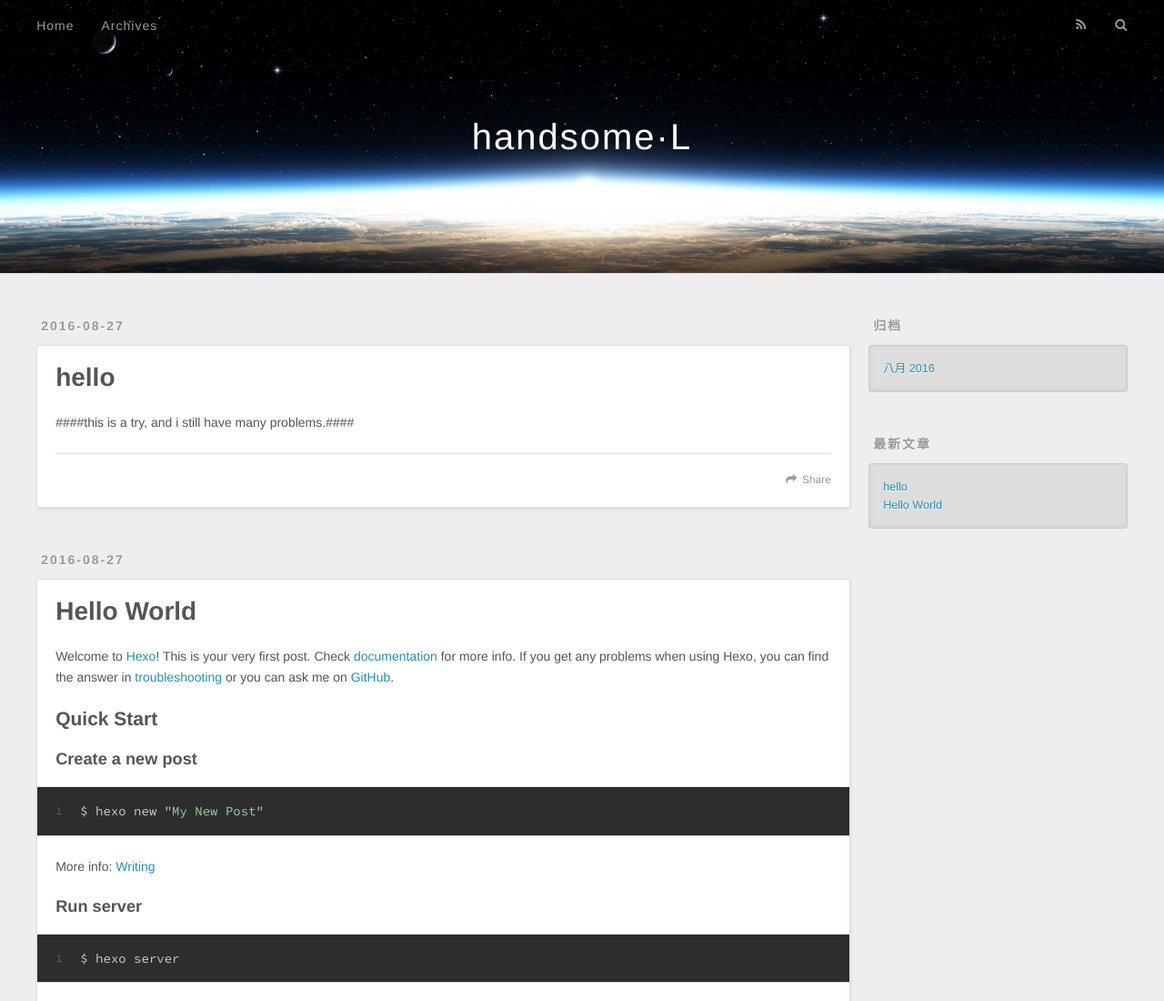
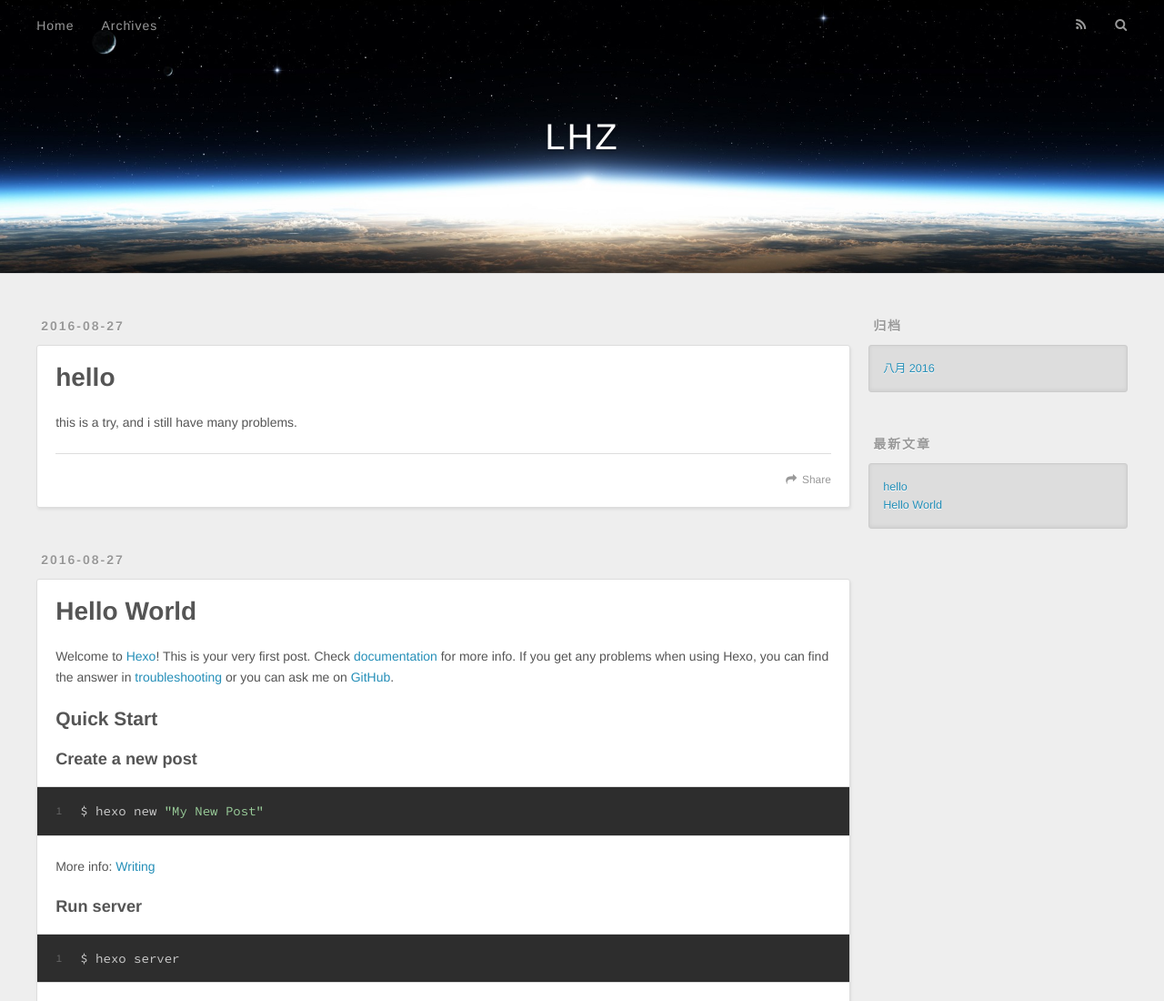
Before and after one commit to handsomeLHZ/handsomeLHZ.github.io, a plain HTML site: page index.html in a window 1280 px wide. Shown: the top 1100 px of the page at 91% size. Drawn offline with nearby package versions, Linux system fonts and the light colour scheme.

Commit message:
Site updated: 2016-08-27 17:24:56

```diff
--- a/index.html
+++ b/index.html
@@ -3,16 +3,16 @@
 <head>
   <meta charset="utf-8">
 
-  <title>handsome·L</title>
+  <title>LHZ</title>
   <meta name="viewport" content="width=device-width, initial-scale=1, maximum-scale=1">
   <meta property="og:type" content="website">
-<meta property="og:title" content="handsome·L">
+<meta property="og:title" content="LHZ">
 <meta property="og:url" content="https://github.com/handsomeLHZ/handsomeLHZ.github.io.git/index.html">
-<meta property="og:site_name" content="handsome·L">
+<meta property="og:site_name" content="LHZ">
 <meta name="twitter:card" content="summary">
-<meta name="twitter:title" content="handsome·L">
+<meta name="twitter:title" content="LHZ">
 
-    <link rel="alternate" href="/atom.xml" title="handsome·L" type="application/atom+xml">
+    <link rel="alternate" href="/atom.xml" title="LHZ" type="application/atom+xml">
 
 
     <link rel="icon" href="/favicon.png">
@@ -33,7 +33,7 @@
   <div id="header-outer" class="outer">
     <div id="header-title" class="inner">
       <h1 id="logo-wrap">
-        <a href="/" id="logo">handsome·L</a>
+        <a href="/" id="logo">LHZ</a>
       </h1>
 
     </div>
@@ -83,7 +83,7 @@
 
     <div class="article-entry" itemprop="articleBody">
 
-        <p>####this is a try, and i still have many problems.####</p>
+        <p>this is a try, and i still have many problems.</p>
 
 
     </div>
```
Also changed, not shown: 2016/08/27/hello-world/index.html (+4 -4 lines), 2016/08/27/hello/index.html (+9 -9 lines), archives/2016/08/index.html (+6 -6 lines), archives/2016/index.html (+6 -6 lines), archives/index.html (+6 -6 lines).
